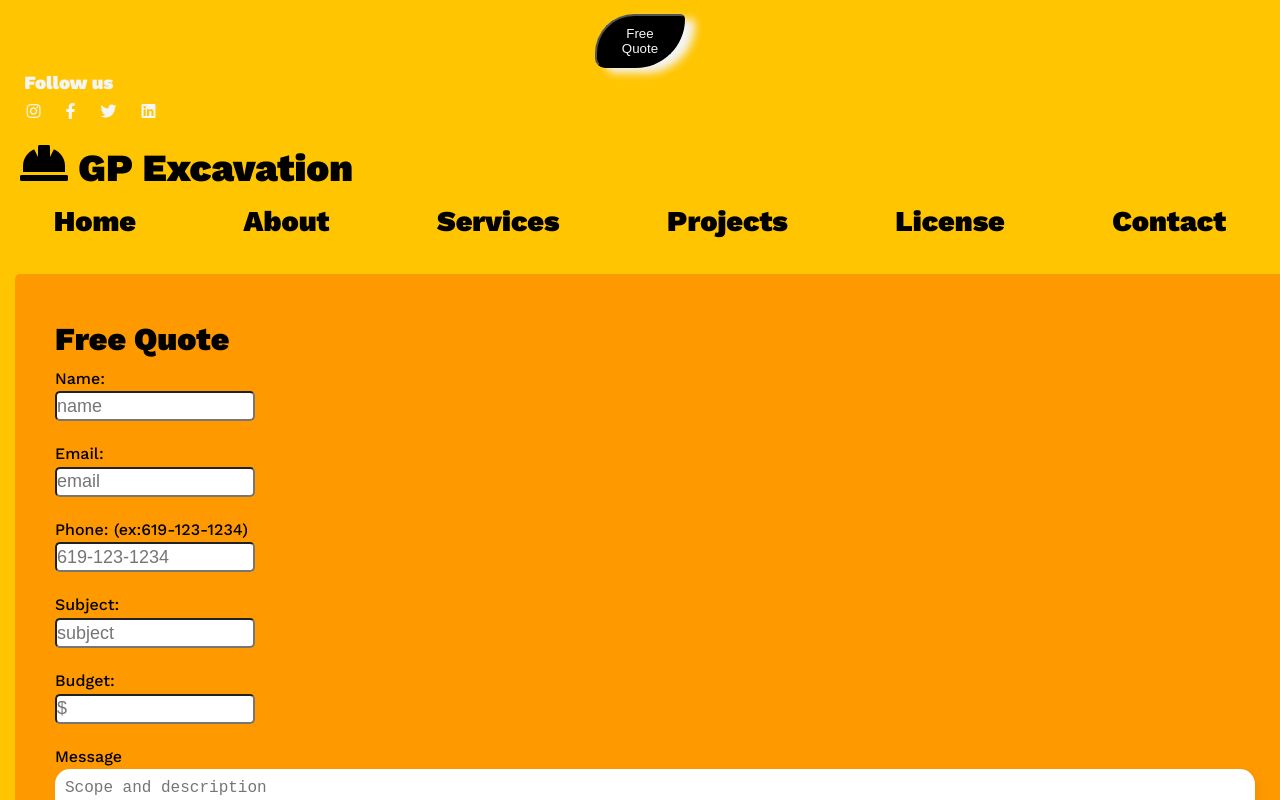
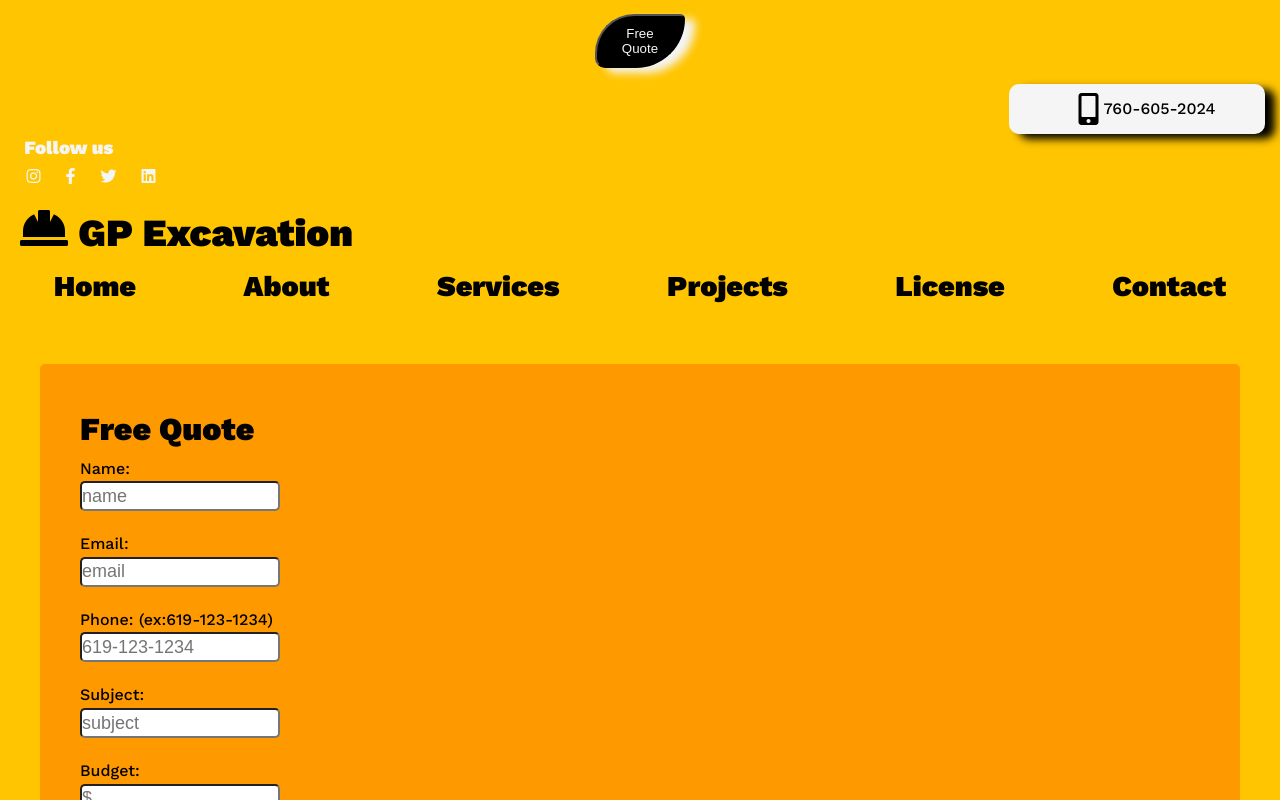
Before and after one commit to GregPetropoulos/GP-Excavation, a React (Create React App) app: page /quote in a window 1280 px wide. Shown: the top 800 px of the page. Built offline with nearby package versions, Linux system fonts and the light colour scheme.

Commit message:
nav menu is functional and responsive, adjusted link items and styling.

```diff
--- a/src/App.css
+++ b/src/App.css
@@ -48,13 +48,47 @@ a {
   color: #000;
   transform: scale(1.3);
 }
-
+.nav-top-row {
+  display: flex;
+  justify-content: space-between;
+}
 .nav-quote-btn {
   /* background:yellow; */
   display: flex;
   justify-content: center;
   padding-top: 1%;
   height: 100%;
+  width: 100%;
+}
+.nav-phone-row {
+  display: flex;
+  justify-content: flex-end;
+}
+.nav-phone {
+  color: #000;
+  background-color: whitesmoke;
+  border-radius: 10px;
+  box-shadow: 10px 5px 9px #000;
+  cursor: pointer;
+  list-style-type: none;
+  text-decoration: none;
+  justify-content: center;
+  display: flex;
+  align-items: center;
+  margin-right: 15px;
+  margin-top: 15px;
+  width: 20%;
+  height: 50px;
+}
+.nav-phone a {
+  list-style: none;
+  list-style-type: none;
+  text-decoration: none;
+  color: black;
+}
+.nav-phone a:hover {
+  text-decoration: none;
+  color: #ffc500;
 }
 .quote-btn {
   padding: 10px;
@@ -83,6 +117,19 @@ nav {
   justify-content: space-around;
   width: 100%;
   text-decoration: none;
+  color: #000;
+  background-color: #ffc500;
+}
+.desktop-links:hover,
+.desktop-links:focus {
+  color: #ffc500;
+  background-color: #000;
+}
+.desktop-links {
+  width: 100%;
+  transition: all 1.7s ease-in-out;
+  border-radius: 12px;
+  padding: 7px;
 }
 nav > ul > li > a {
   text-decoration: none;
@@ -580,16 +627,13 @@ flex-direction: row; */
 .contact-form {
   width: 100%;
   height: 100%;
-  box-sizing: border-box;
-  /* border-color: #000;
-border-width: 5px; */
+  padding: 40px;
 }
 .form-main-row {
   border-radius: 5px;
   border-color: #000;
   border-width: 20px;
   flex-wrap: wrap;
-  margin: 15px;
   background-color: #ff9900;
   color: #000;
   height: 100%;
@@ -697,15 +741,15 @@ textarea {
   overflow: hidden;
   text-overflow: ellipsis;
   flex-flow: row nowrap;
-  flex-shrink:1;
+  flex-shrink: 1;
   word-break: break-word;
   height: auto;
-  width:8%;
+  width: 8%;
   flex-direction: column;
   align-items: center;
 }
-.table-row-number{
-/* padding-top:4px; */
+.table-row-number {
+  /* padding-top:4px; */
 }
 .license-col2 {
   overflow: hidden;
@@ -716,17 +760,17 @@ textarea {
   width: 100%;
   flex-direction: column;
   align-items: center;
-padding:4px;
+  padding: 4px;
 }
-.license-col3{
-  flex-shrink:4;
+.license-col3 {
+  flex-shrink: 4;
   height: auto;
   width: 100%;
   flex-direction: column;
   align-items: center;
 }
-.license-col4{
-  flex-shrink:4;
+.license-col4 {
+  flex-shrink: 4;
   height: auto;
   width: 100%;
   flex-direction: column;
--- a/src/component/FlipCard.js
+++ b/src/component/FlipCard.js
@@ -6,6 +6,7 @@ import styled from 'styled-components';
 
 const FlipCard = () => {
   const ResponsiveFlipCard = styled.div`
+
   @media (max-width: 700px) {
     .services-title
     .service-card-container {
@@ -17,6 +18,7 @@ justify-content:center;
     display: flex;
     flex-direction:column;
     justify-content: center;
+
     }
     .flipcard-row2{
       display: flex;
--- a/src/component/Footer.js
+++ b/src/component/Footer.js
@@ -43,7 +43,7 @@ const Footer = () => {
               gpetroconstruction@gmail.com
             </a>
             <i className='fas fa-mobile-alt fa-2x'></i>
-            <a href='760-605-2024'>760-605-2024</a>
+            <a href='tel:760-605-2024'>760-605-2024</a>
           </div>
           <Col className='quote-col'>
             <Link to='/quote'>
--- a/src/component/MobileMenu.js
+++ /dev/null
@@ -1,49 +0,0 @@
-import React from 'react';
-import { Link } from 'react-router-dom';
-
-
-
-
-export const MobileMenu = ({onClick})=> {
-
-    return (
-
-
-<div className='show-mobile-nav' onClick={onClick} >
-
-           <ul className='mobile-link-items'>
-             <li>
-               <Link to='/home' className='mobile-links'>
-                 Home
-               </Link>
-             </li>
-             <li>
-               <Link to='/about' className='mobile-links'>
-                 About
-               </Link>
-             </li>
-             <li>
-               <Link to='/service' className='mobile-links'>
-                 Services
-               </Link>
-             </li>
-             <li>
-               <Link to='/projects' className='mobile-links'>
-                 Projects
-               </Link>
-             </li>
-             <li>
-               <Link to='/license' className='mobile-links'>
-                 License
-               </Link>
-             </li>
-             <li>
-               <Link to='/contact' className='mobile-links'>
-                 Contact
-               </Link>
-             </li>
-           </ul>
-         </div>
-
-    )
-}
--- a/src/component/layout/NavBar.js
+++ b/src/component/layout/NavBar.js
@@ -2,10 +2,8 @@ import React, { useState } from 'react';
 import { Link } from 'react-router-dom';
 import { Container, Row, Col } from 'react-bootstrap';
 import styled from 'styled-components';
-
-// Will need to add media query  for md and sm in separate style sheet or inline
+import { motion } from 'framer-motion';
 import { Spin as Hamburger } from 'hamburger-react';
-import { MobileMenu } from '../MobileMenu';
 import SocialIcons from '../SocialIcons';
 
 const NavBar = () => {
@@ -15,11 +13,54 @@ const NavBar = () => {
     @media (min-width: 768px) {
       display: none;
     }
+    @media (max-width: 768px) {
+      // .mobilenav {
+      //   z-index:9999;
+      //   width:100%;
+      //   height:100%;
+      //   position:relative;
+      // }
+      .link-items {
+        // position:absolute;
+        background-color: #000;
+        width: 100%;
+        height:450px;
+        display: flex;
+        flex-direction: column;
+        justify-content: center;
+        align-items: center;
+        border-top: solid 4px whitesmoke;
+        z-index: 99999;
+      }
+
+      .desktop-links {
+        width: 100%;
+        height: 100%;
+        color: #ffc500;
+        background-color: #000;
+        transition: all 1.4s ease-out;
+      }
+      .desktop-links:hover,
+      .desktop-links:focus {
+        color: #000;
+        background-color: #ffc500;
+        border-radius: 9px;
+        width: 100%;
+        height: 100%;
+        padding: 2px;
+        margin: 5px;
+      }
+    }
   `;
-
+  const ResponsivePhone = styled.div`
+    @media (max-width: 807px) {
+      display: none;
+    }
+  `;
   const HideDesktopNavBar = styled.div`
     @media (max-width: 768px) {
       display: none;
+       {
       }
     }
   `;
@@ -40,21 +81,32 @@ const NavBar = () => {
       width:100%;
     }
     `;
-
   // hamburger state
   const [isOpen, setOpen] = useState(false);
 
   const closeMenu = () => {
     setOpen(!isOpen);
   };
+  const animateFrom = { opacity: 0, x: -600 };
+  const animateTo = { opacity: 1, x: 0 };
 
   return (
     <Container className='nav-container'>
+      <Row className='nav-top-row'>
         <Col className='nav-quote-btn'>
           <Link to='/quote'>
             <button className='quote-btn'>Free Quote</button>
           </Link>
         </Col>
+      </Row>
+      <ResponsivePhone>
+        <Row className='nav-phone-row'>
+          <Col className='nav-phone'>
+            <i className='fas fa-mobile-alt fa-2x'></i>
+            <a href='tel:760-605-2024'>760-605-2024</a>
+          </Col>
+        </Row>
+      </ResponsivePhone>
       <SocialIcons />
       <Row>
         <Col>
@@ -64,7 +116,11 @@ const NavBar = () => {
               <span className=' logo'>GP Excavation</span>
             </div>
           </ResponsiveLogo>
+        </Col>
+      </Row>
       <HideDesktopNavBar>
+        <Row>
+          <Col>
             <nav>
               <ul className='link-items'>
                 <li>
@@ -98,11 +154,10 @@ const NavBar = () => {
                   </Link>
                 </li>
               </ul>
-              {/* new hamburger */}
             </nav>
-          </HideDesktopNavBar>
           </Col>
         </Row>
+      </HideDesktopNavBar>
       <ResponsiveMenu>
         <Hamburger
           toggled={isOpen}
@@ -114,7 +169,80 @@ const NavBar = () => {
           className='hamburger'
         />
         <div className='hamburger-spacer'></div>
-        {isOpen ? <MobileMenu onClick={closeMenu} /> : ''}
+        {/* {isOpen ? <motion.nav onClick={closeMenu} /> : ''} */}
+        {isOpen ? (
+          <motion.nav
+          onClick={closeMenu}
+            initial={{ x: '100%' }}
+            animate={{x:'0'}}
+            transition={{
+                  delay: .0457,
+                  x: { type: 'spring', stiffness: 50 },
+                  default: { duration: 2 },
+                  easeOut:[0.17, 0.67, 0.83, 0.67]
+                }}
+                className='mobilenav'
+          >
+            <ul className='link-items'>
+              <motion.li
+                initial={animateFrom}
+                animate={animateTo}
+                transition={{ delay: 0.05 }}
+              >
+                <Link to='/home' className='desktop-links'>
+                  Home
+                </Link>
+              </motion.li>
+              <motion.li
+                initial={animateFrom}
+                animate={animateTo}
+                transition={{ delay: 0.1 }}
+              >
+                <Link to='/about' className='desktop-links'>
+                  About
+                </Link>
+              </motion.li>
+              <motion.li
+                initial={animateFrom}
+                animate={animateTo}
+                transition={{ delay: 0.2 }}
+              >
+                <Link to='/service' className='desktop-links'>
+                  Services
+                </Link>
+              </motion.li>
+              <motion.li
+                initial={animateFrom}
+                animate={animateTo}
+                transition={{ delay: 0.3 }}
+              >
+                <Link to='/projects' className='desktop-links'>
+                  Projects
+                </Link>
+              </motion.li>
+              <motion.li
+                initial={animateFrom}
+                animate={animateTo}
+                transition={{ delay: 0.4 }}
+              >
+                <Link to='/license' className='desktop-links'>
+                  License
+                </Link>
+              </motion.li>
+              <motion.li
+                initial={animateFrom}
+                animate={animateTo}
+                transition={{ delay: 0.55 }}
+              >
+                <Link to='/contact' className='desktop-links'>
+                  Contact
+                </Link>
+              </motion.li>
+            </ul>
+          </motion.nav>
+        ) : (
+          ''
+        )}
       </ResponsiveMenu>
     </Container>
   );
```
Lines whose indentation alone changed are shown as unchanged.
